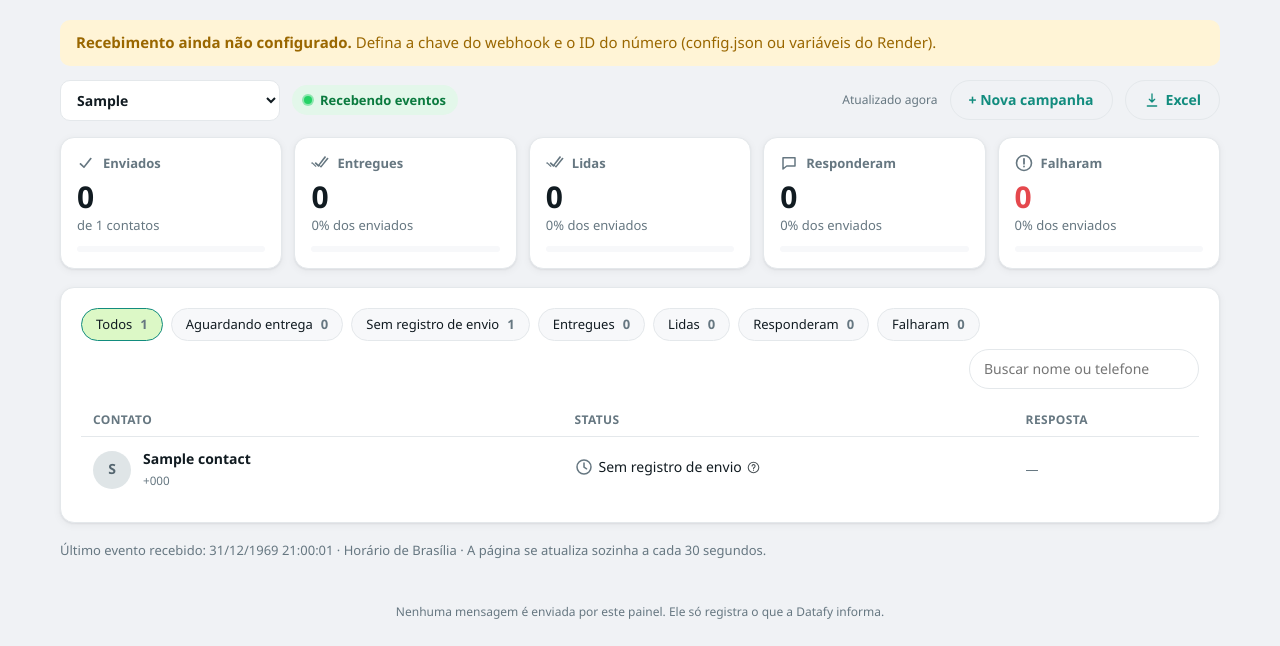
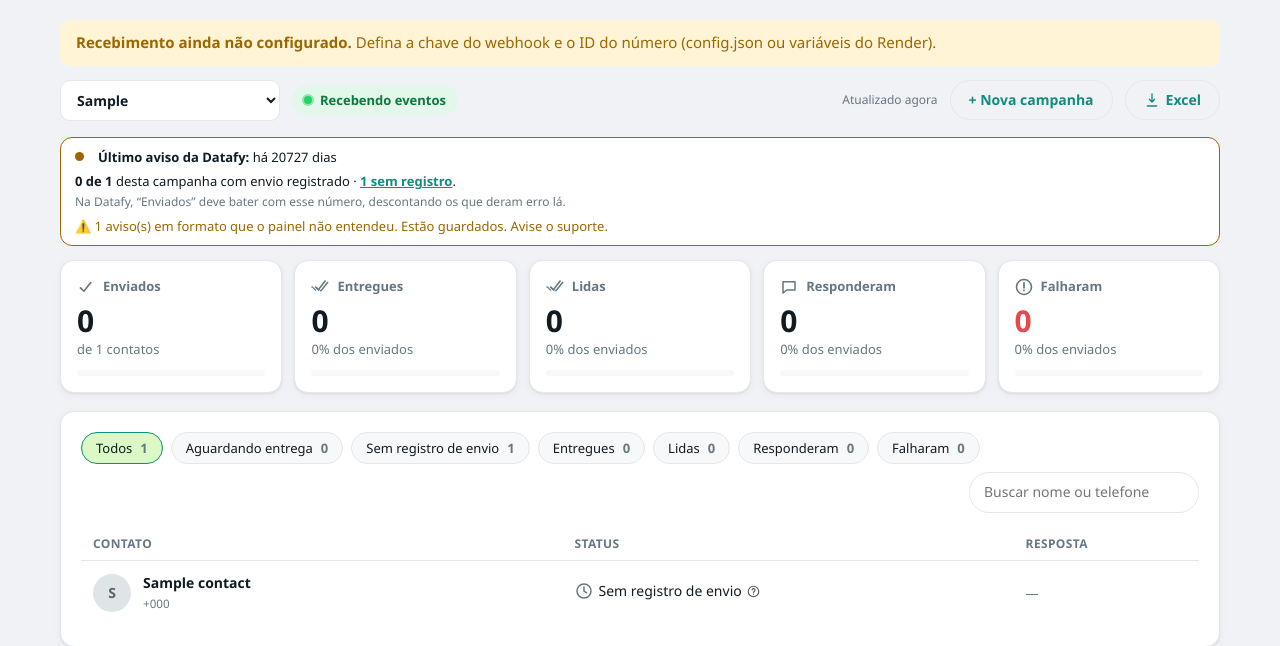
Before and after one commit to meloim/dados-disparos, a Flask app: a page that uses templates/index.html in a window 1280 px wide. Shown: the part 105-751 px from the top of the page. Run offline with Flask 3, Linux system fonts and the light colour scheme; tables that the repository leaves empty hold one stand-in row (values such as "Sample post"); some libraries are stand-ins or nearby versions.

Commit message:
Faixa de recebimento no Acompanhamento
Mostra quando chegou o ultimo aviso da Datafy, quantos chegaram nos
ultimos 10 min e, na campanha escolhida, "X de Y com envio registrado"
(com o horario do disparo e o atalho para os sem registro), para
comparar com o "Enviados" da Datafy. Avisa se ha avisos sendo
organizados ou em formato nao reconhecido. Atualiza a cada 30 s.

Co-Authored-By: Claude Opus 5.5 <noreply@anthropic.com>

```diff
--- a/app.py
+++ b/app.py
@@ -189,6 +189,20 @@ def date_text(value):
     if not value:
         return ''
     return brasilia(value).strftime('%d/%m/%Y %H:%M:%S')
+
+def ago(ts, now=None):
+    """'agora', 'há 5 min', 'há 2 h', 'há 3 dias'."""
+    if not ts:
+        return 'nunca'
+    s = max(0, int((now or time.time()) - ts))
+    if s < 60:
+        return 'agora'
+    if s < 3600:
+        return f'há {s // 60} min'
+    if s < 86400:
+        return f'há {s // 3600} h'
+    days = s // 86400
+    return f'há {days} dia' + ('' if days == 1 else 's')
 
 def duration_text(seconds):
     if seconds is None:
@@ -703,6 +717,7 @@ def create_apps(db_path=None, settings=None):
             row['status_when'] = date_text(status_ts[-1]) if status_ts else ''
             row['replied'] = bool(replies)
             row['last_ts'] = max((e['ts'] for e in evs), default=0)
+            row['first_send'] = min((e['ts'] for e in evs if e['kind'] == 'status'), default=0)
             row['phone_fmt'] = pretty_phone(row['phone'])
             row['name_fmt'] = '' if row['name']==row['phone'] else row['name']
             failed = [e for e in evs if e['kind']=='status' and e['body']=='failed']
@@ -903,6 +918,19 @@ def create_apps(db_path=None, settings=None):
         unlinked_sends = sorted(groups.values(), key=lambda g: g['last'], reverse=True)[:500]
         rules = get_rules()
         show_results = bool(totals['aceitou'] or totals['recusou'] or rules.get('aceite') or rules.get('recusa'))
+        # Faixa de recebimento: para comparar o painel com o "Enviados" da Datafy.
+        now = int(time.time())
+        with connect() as db:
+            last_raw = max(db.execute('SELECT MAX(received_at) AS t FROM raw_webhooks').fetchone()['t'] or 0,
+                           db.execute('SELECT MAX(ts) AS t FROM events').fetchone()['t'] or 0) or None
+            recent = db.execute('SELECT COUNT(*) AS n FROM raw_webhooks WHERE received_at>=?',(now - 600,)).fetchone()['n']
+            pending = db.execute('SELECT COUNT(*) AS n FROM raw_webhooks WHERE processed_at IS NULL').fetchone()['n']
+            broken = db.execute('SELECT COUNT(*) AS n FROM raw_webhooks WHERE error IS NOT NULL').fetchone()['n']
+        sends = [r['first_send'] for r in rows if r['first_send']]
+        health = {'last': last_raw, 'ago': ago(last_raw, now), 'recent': recent, 'pending': pending, 'broken': broken,
+                  'stale': not last_raw or now - last_raw > 6 * 3600,
+                  'with_send': len(sends), 'total': len(rows), 'none': sum(r['status'] == 'none' for r in rows),
+                  'first_send': date_text(min(sends))[:16] if sends else ''}
         period = request.args.get('periodo', '30')
         period = period if period in ('7', '30', '90', 'tudo') else '30'
         charts = None
@@ -932,7 +960,7 @@ def create_apps(db_path=None, settings=None):
                 e['pinned'] = e['context'] in pinned
             diag = {'query': diag_q, 'key': key, 'contacts': found, 'events': evs}
         return render_template('index.html', rows=rows, totals=totals, campaigns=campaigns,
-            charts=charts, period=period, preview=preview, diag=diag,
+            charts=charts, period=period, preview=preview, diag=diag, health=health,
             campaign=campaign, inbox=inbox, outside=outside, labels=LABELS, date_text=date_text,
             configured=bool(settings.get('webhook_secret') and settings.get('phone_number_id')),
             last=date_text(last), rules=rules, active=active, show_results=show_results,
--- a/static/app.css
+++ b/static/app.css
@@ -57,6 +57,18 @@ input:focus,select:focus,textarea:focus{outline:2px solid var(--wa-green);outlin
 .idle{display:inline-flex;align-items:center;gap:8px;background:var(--surface-2);color:var(--muted);padding:6px 12px;border-radius:20px;font-size:13px}
 @keyframes pulse{0%{box-shadow:0 0 0 0 #25d36699}70%{box-shadow:0 0 0 8px #25d36600}100%{box-shadow:0 0 0 0 #25d36600}}
 .updated{font-size:12px;color:var(--muted)}
+
+/* Faixa de recebimento */
+.recv{display:flex;flex-wrap:wrap;gap:6px 14px;align-items:center;background:var(--surface);border:1px solid var(--line);
+  border-radius:12px;padding:10px 14px;margin-bottom:14px;font-size:13px}
+.recv-dot{width:9px;height:9px;border-radius:50%;background:var(--wa-green);flex:none}
+.recv.ok .recv-dot{animation:pulse 1.6s infinite}
+.recv.warn{border-color:var(--warn)}
+.recv.warn .recv-dot{background:var(--warn)}
+.recv-camp{flex-basis:100%}
+.recv-camp .muted{display:block;font-size:12px;margin-top:2px}
+.recv-note{color:var(--warn)}
+.recv a{color:var(--wa-teal);font-weight:600}
 
 /* Funil */
 .funnel{display:grid;grid-template-columns:repeat(auto-fit,minmax(170px,1fr));gap:12px;margin-bottom:18px}
--- a/templates/index.html
+++ b/templates/index.html
@@ -83,6 +83,17 @@
 </div>
 
 <div id="live">
+{# Faixa de recebimento: mostra se os avisos da Datafy estão chegando e quanto já entrou na campanha. #}
+<div class="recv {{ 'warn' if health.stale or health.broken else 'ok' }}" role="status">
+  <span class="recv-dot" aria-hidden="true"></span>
+  <span><b>Último aviso da Datafy:</b> {{ health.ago }}{% if health.recent %} · <b>{{ health.recent }}</b> nos últimos 10 min{% endif %}</span>
+  {% if health.pending %}<span class="recv-note">⏳ organizando {{ health.pending }} aviso(s) recém-chegado(s)…</span>{% endif %}
+  {% if campaign and health.total %}
+  <span class="recv-camp"><b>{{ health.with_send }} de {{ health.total }}</b> desta campanha com envio registrado{% if health.first_send %} (disparo em {{ health.first_send }}){% endif %}{% if health.none %} · <a href="#contacts" data-filter="none">{{ health.none }} sem registro</a>{% endif %}.
+    <span class="muted">Na Datafy, “Enviados” deve bater com esse número, descontando os que deram erro lá.</span></span>
+  {% endif %}
+  {% if health.broken %}<span class="recv-note">⚠️ {{ health.broken }} aviso(s) em formato que o painel não entendeu. Estão guardados. Avise o suporte.</span>{% endif %}
+</div>
 {% set base = totals.sent %}
 <div class="funnel">
   <button type="button" class="stat" data-filter="all">
```
Also changed, not shown: tests/test_app.py (+8 -0 lines).
